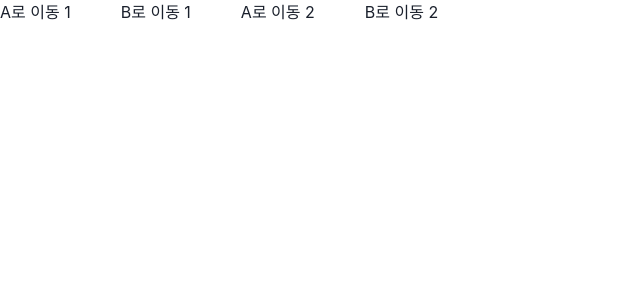
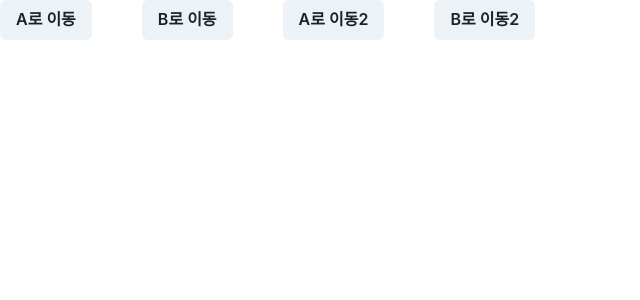
Before and after one commit to hoonil1/hoonil_react, a React (Create React App) app: page / in a window 1280 px wide. Shown: the top 300 px of the page, without its empty margins (0-640 px from the left). Built offline with nearby package versions, Linux system fonts and the light colour scheme.

Commit message:
react router의 여러가지 기능
javascript -> window.location.href

react -> useNavigate()

```diff
--- a/src/App.js
+++ b/src/App.js
@@ -6,8 +6,9 @@ import {
   Outlet,
   Route,
   RouterProvider,
+  useNavigate,
 } from "react-router-dom";
-import { Box, Flex } from "@chakra-ui/react";
+import { Box, Button, Flex } from "@chakra-ui/react";
 
 const routes = createBrowserRouter(
   createRoutesFromElements(
@@ -19,22 +20,27 @@ const routes = createBrowserRouter(
 );
 
 function HomeComponent() {
+  // 경로 이동시 useNavigate Hook 메소드 사용
+  const navigate = useNavigate();
   return (
     <Box>
       <Flex gap={"50px"}>
-        {/*리액트에서 라우트 사용시 a 태그 사용 불가*/}
         <Box>
-          <a href="/apath">A로 이동 1</a>
+          <Button onClick={() => (window.location.href = "/apath")}>
+            {/* 자바스크립트를 이용한 태그 구현 */}
+            A로 이동
+          </Button>
         </Box>
         <Box>
-          <a href="/bpath">B로 이동 1</a>
-        </Box>
-        {/*대신 Link 컴포넌트를 사용하면 된다.*/}
-        <Box>
-          <Link to={"/apath"}>A로 이동 2</Link>
+          <Button onClick={() => (window.location.href = "/bpath")}>
+            B로 이동
+          </Button>
         </Box>
         <Box>
-          <Link to={"/bpath"}>B로 이동 2</Link>
+          <Button onClick={() => navigate("/apath")}>A로 이동2</Button>
+        </Box>
+        <Box>
+          <Button onClick={() => navigate("/bpath")}>B로 이동2</Button>
         </Box>
       </Flex>
       <Outlet />
```
